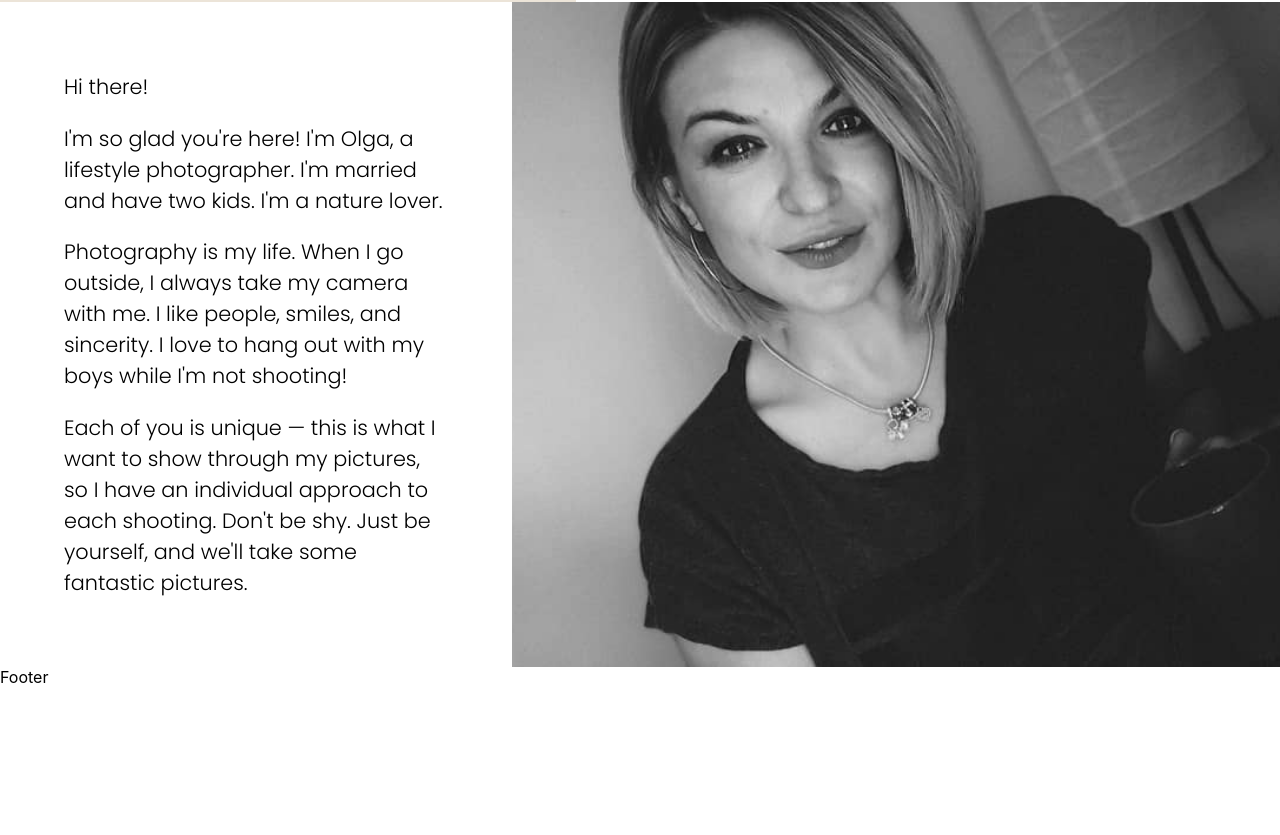
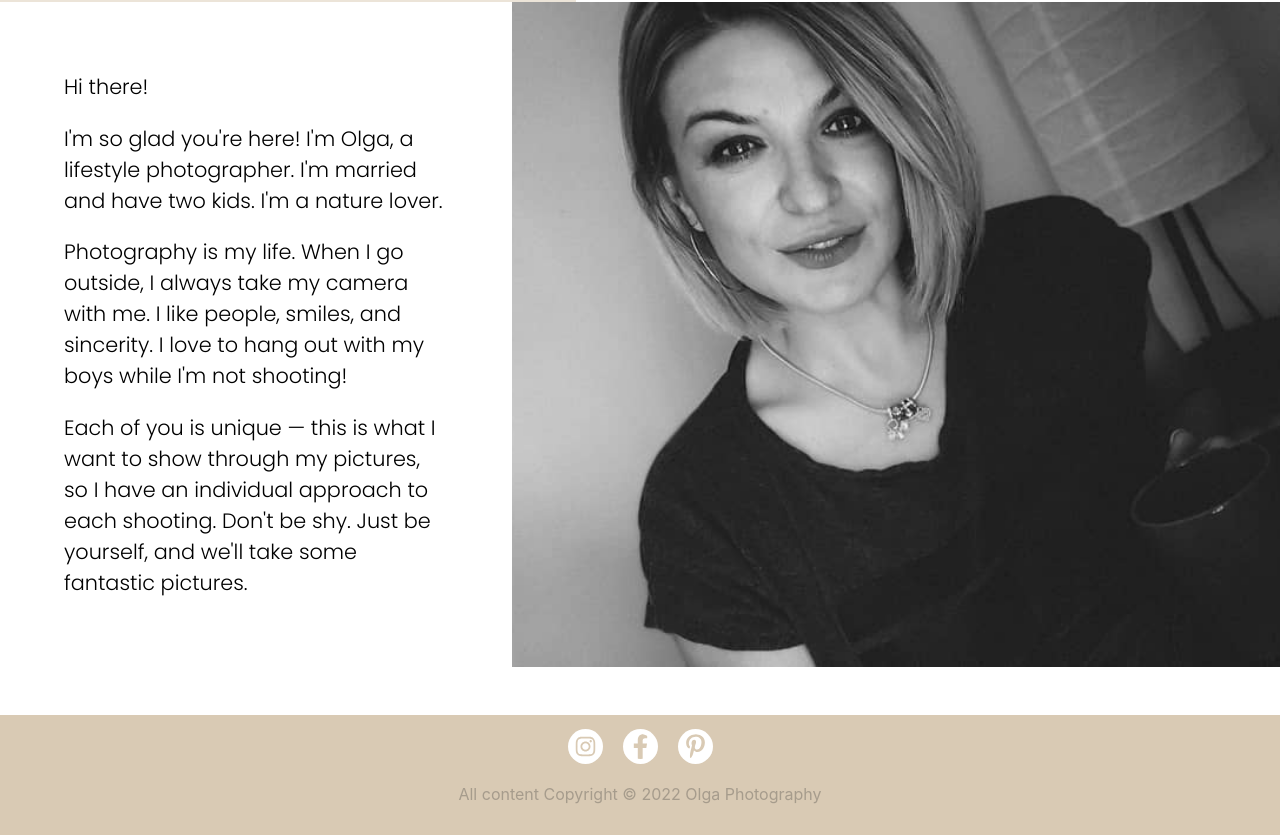
Before and after one commit to achichikalova/olga-photography-app, a React (Create React App) app: page /about in a window 1280 px wide. Shown: the part 310-1145 px from the top of the page. Before the commit the page ends 997 px from the top, so only its background shows below. Built offline with nearby package versions, Linux system fonts and the light colour scheme.

Commit message:
Implement footer component, add icons for socials, and style it

```diff
--- a/src/components/Footer.js
+++ b/src/components/Footer.js
@@ -1,7 +1,19 @@
 import React from "react";
+import "./Footer.scss";
+import { AiOutlineInstagram } from "react-icons/ai";
+import { FaFacebookF, FaPinterestP } from "react-icons/fa";
 
 const Footer = () => {
-  return <div>Footer</div>;
+  return (
+    <footer className="footer">
+      <div className="icons">
+        <AiOutlineInstagram className="icon" />
+        <FaFacebookF className="icon" />
+        <FaPinterestP className="icon" />
+      </div>
+      <p>All content Copyright © 2022 Olga Photography</p>
+    </footer>
+  );
 };
 
 export default Footer;
--- /dev/null
+++ b/src/components/Footer.scss
@@ -0,0 +1,31 @@
+.footer {
+  width: 100%;
+  height: 120px;
+  display: flex;
+  flex-direction: column;
+  justify-content: center;
+  align-items: center;
+  background-color: #d9cab4;
+  margin-top: 3rem;
+
+  .icons {
+    .icon {
+      width: 25px;
+      height: 25px;
+      border-radius: 50%;
+      background-color: #fff;
+      padding: 5px;
+      color: #d9cab4;
+      margin: 0 10px;
+      cursor: pointer;
+
+      &:hover {
+        color: #b6a996;
+      }
+    }
+  }
+
+  p {
+    color: rgba(51, 51, 51, 0.3);
+  }
+}
```
